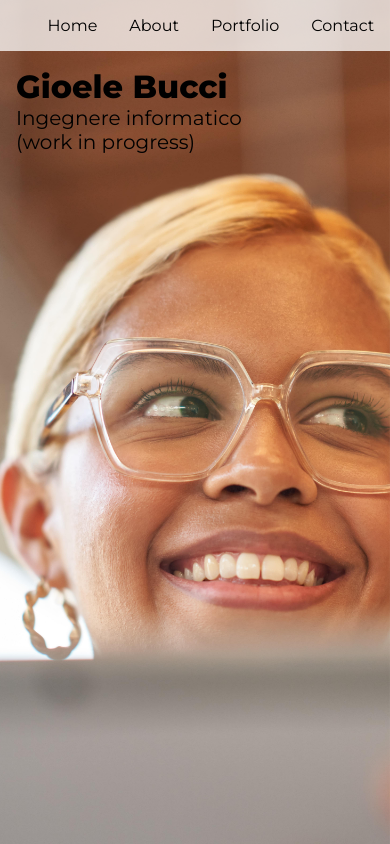
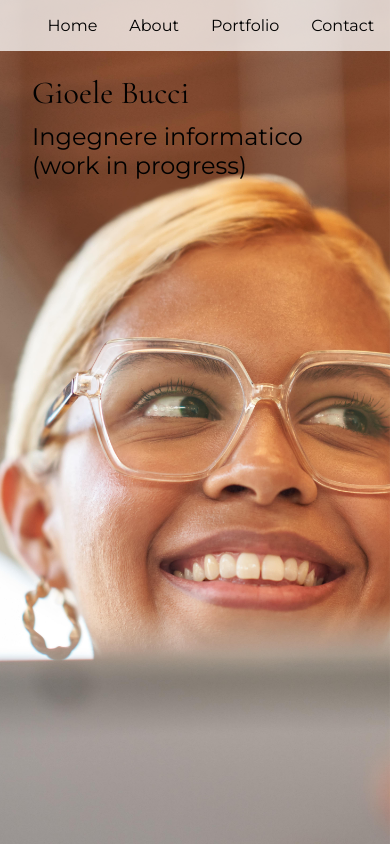
Before and after one commit to GioeleBucci/Portfolio, a React (Vite) app: page / in a window 390 px wide. Built offline with nearby package versions, Linux system fonts and the light colour scheme.

Commit message:
complete mobile view

```diff
--- a/src/Components/About.jsx
+++ b/src/Components/About.jsx
@@ -55,7 +55,7 @@ const About = () => {
           }}
         >
           <h3>About Me</h3>
-          <p style={{ textAlign: "center", fontSize: ".8rem", margin: ".8rem" }}>
+          <p style={{ textAlign: "center", fontSize: ".9rem", margin: ".8rem" }}>
             Studente di Ingegneria e Scienze Informatiche presso l&apos;Università di Bologna.
             <br></br> Ho lavorato con{" "}
             <a href={websiteUrl} style={{ color: "purple" }}>
@@ -75,7 +75,7 @@ const About = () => {
               <li key={skill}>{skill}</li>
             ))}
           </ul>
-          <p style={{ textAlign: "center", fontSize: ".8rem", margin: ".8rem" }}>{detailOrQuote}</p>
+          <p style={{ textAlign: "center", fontSize: ".9rem", margin: ".8rem" }}>{detailOrQuote}</p>
         </div>
       </section>
     );
--- a/src/Components/Home.jsx
+++ b/src/Components/Home.jsx
@@ -27,11 +27,15 @@ const Home = ({ name, title }) => {
   if (isMobile) {
     return (
       <section id="home" className="min-height">
-        <img className="background" src={image} alt="" style={{ maxWidth: "100%", maxHeight: "100%" }} />
-        <div style={{ position: "absolute", top: "2rem", left: "1rem", width: "15rem" }}>
-          <br />
-          <h2 style={{ fontWeight: "bold" }}>{name}</h2>
-          <h3 style={{ fontWeight: "italic" }}>{title}</h3>
+        <img
+          className="background"
+          src={image}
+          alt=""
+          style={{ maxWidth: "100%", maxHeight: "100%" }}
+        />
+        <div style={{ position: "absolute", top: "5rem", left: "2rem", width: "17rem" }}>
+          <h1 style={{ fontSize: "2rem" }}>{name}</h1>
+          <h2 style={{ fontSize: "1.5rem" }}>{title}</h2>
         </div>
       </section>
     );
```
Also changed, not shown: src/images/down-arrow.svg (deleted).
